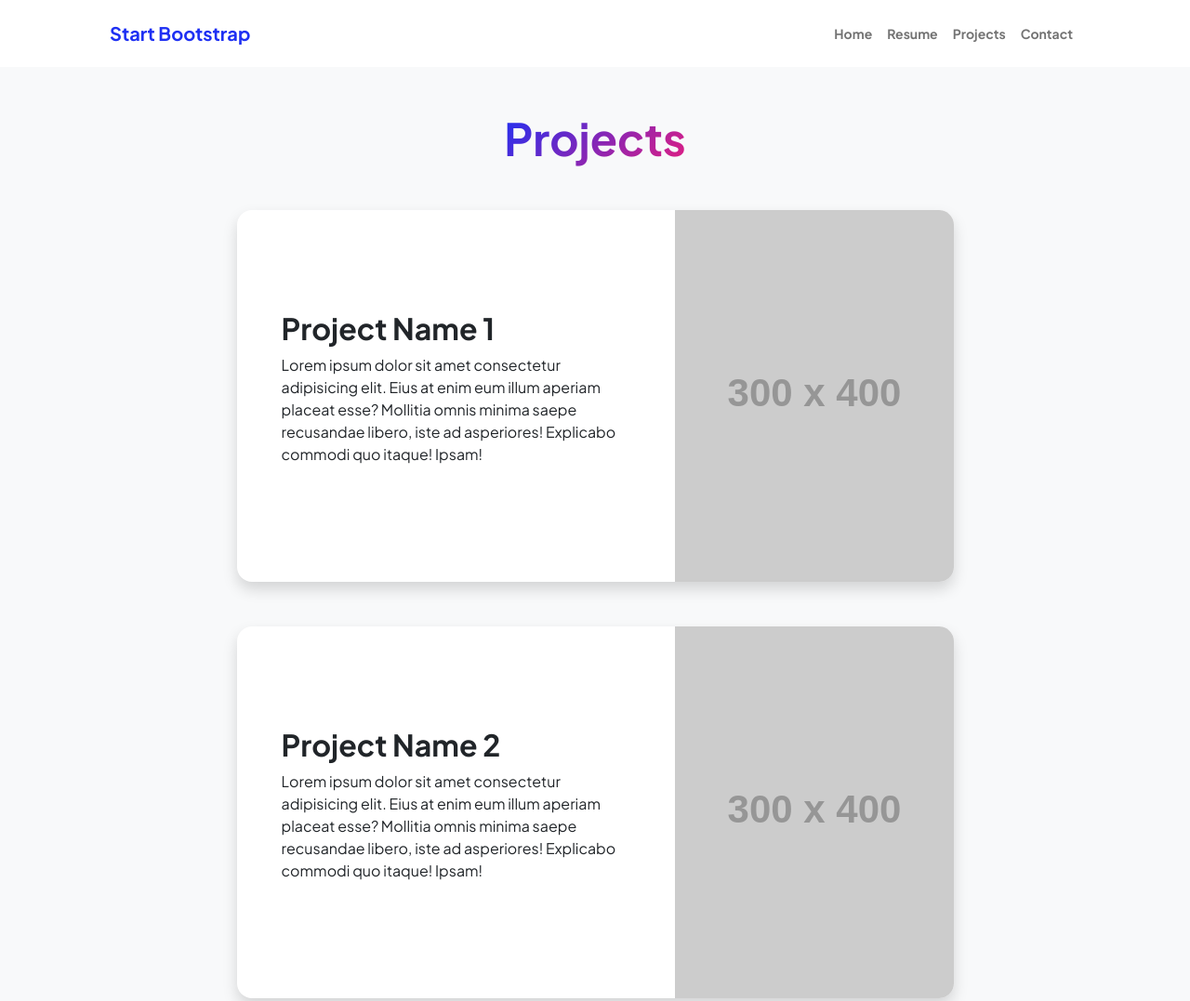
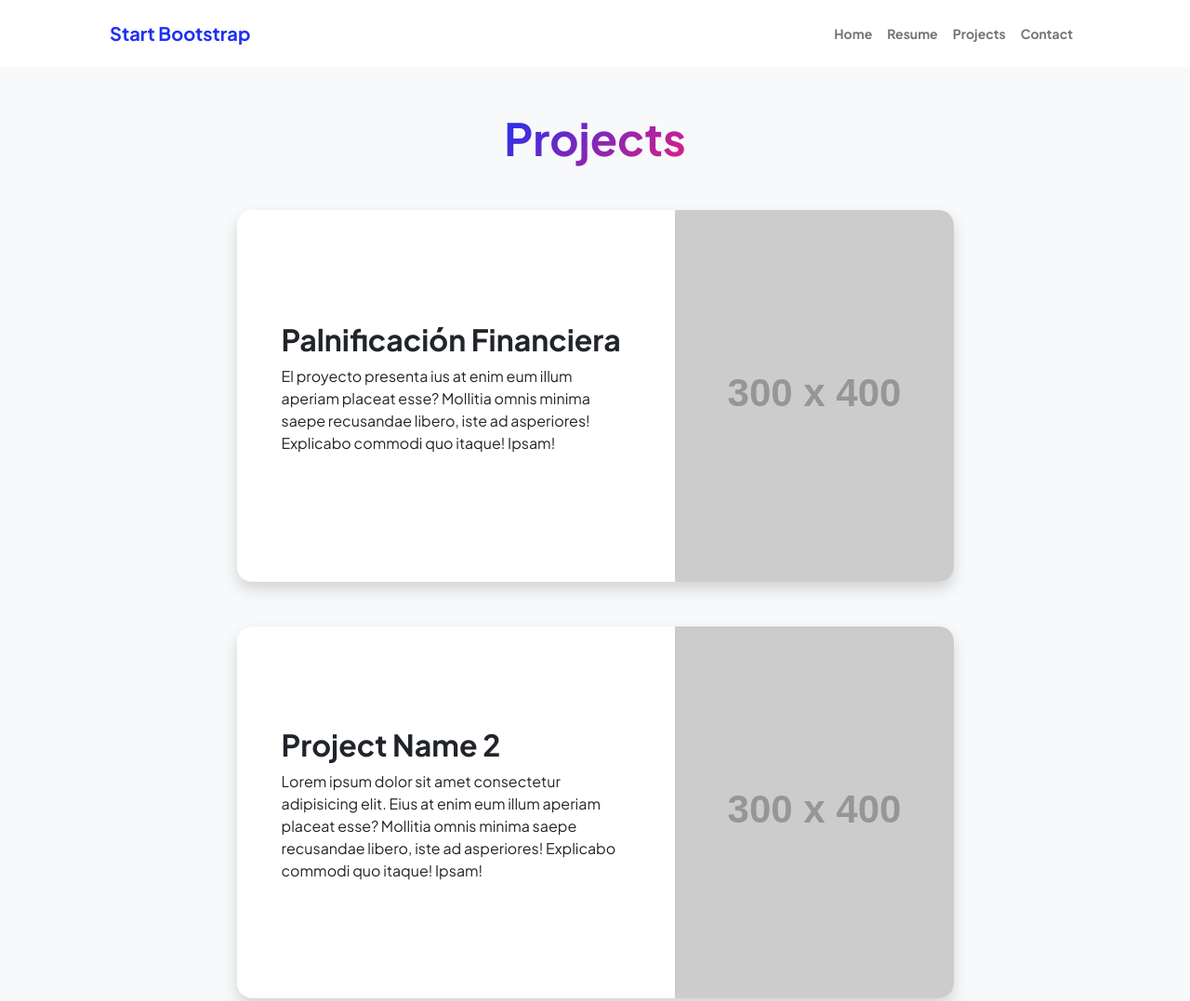
Before and after one commit to je-banalytics/Portfolio-BI, a plain HTML site: page projects.html in a window 1280 px wide. Shown: the top 1077 px of the page at 93% size. Drawn offline with nearby package versions, Linux system fonts and the light colour scheme; placeholder pictures from the web are drawn by us.

Commit message:
Update projects.html

```diff
--- a/projects.html
+++ b/projects.html
@@ -47,8 +47,8 @@
                                 <div class="card-body p-0">
                                     <div class="d-flex align-items-center">
                                         <div class="p-5">
-                                            <h2 class="fw-bolder">Project Name 1</h2>
-                                            <p>Lorem ipsum dolor sit amet consectetur adipisicing elit. Eius at enim eum illum aperiam placeat esse? Mollitia omnis minima saepe recusandae libero, iste ad asperiores! Explicabo commodi quo itaque! Ipsam!</p>
+                                            <h2 class="fw-bolder">Palnificación Financiera</h2>
+                                            <p>El proyecto presenta ius at enim eum illum aperiam placeat esse? Mollitia omnis minima saepe recusandae libero, iste ad asperiores! Explicabo commodi quo itaque! Ipsam!</p>
                                         </div>
                                         <img class="img-fluid" src="https://dummyimage.com/300x400/343a40/6c757d" alt="..." />
                                     </div>
```
